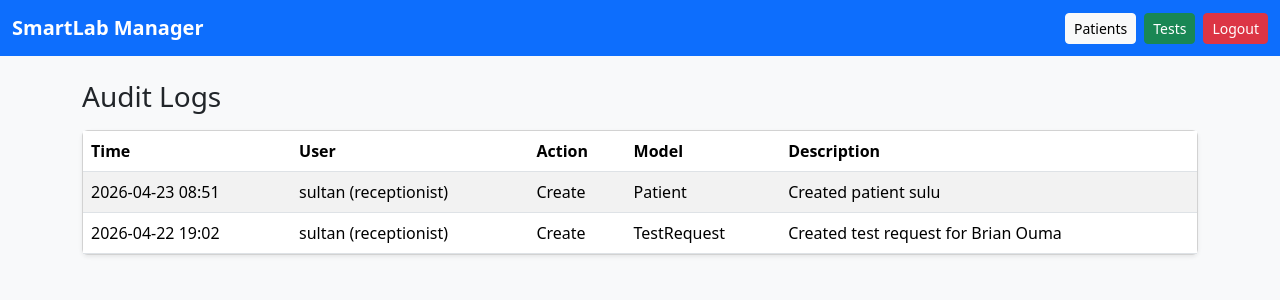
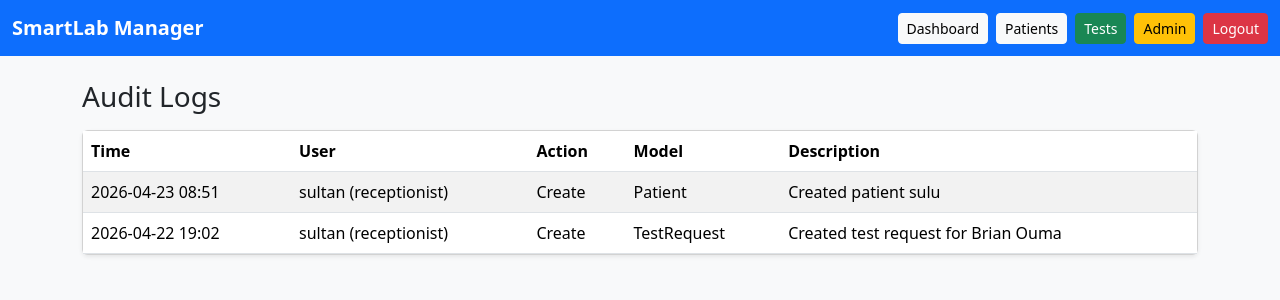
Before and after one commit to georgesultan931-bit/smartlab-manager, a Django app: page /auditlogs/ in a window 1280 px wide. Shown: the top 300 px of the page. Run offline with Django 5.2, Linux system fonts and the light colour scheme; a user stored in the database is signed in; data comes from the database, SQL or seed files in the repository.

Commit message:
Restrict patient edit and delete to admin

```diff
--- a/apps/patients/views.py
+++ b/apps/patients/views.py
@@ -43,6 +43,9 @@ def patient_detail(request, pk):
 
 
 def patient_update(request, pk):
+    if not request.user.is_superuser:
+        return HttpResponseForbidden("You are not allowed to edit patients.")
+
     patient = get_object_or_404(Patient, pk=pk)
 
     if request.method == 'POST':
--- a/templates/base.html
+++ b/templates/base.html
@@ -15,9 +15,19 @@
         <a class="navbar-brand fw-bold" href="/dashboard/">SmartLab Manager</a>
 
         <div class="d-flex gap-2">
+
+            <a href="/dashboard/" class="btn btn-light btn-sm">Dashboard</a>
+
             <a href="/patients/" class="btn btn-light btn-sm">Patients</a>
+
             <a href="/tests/" class="btn btn-success btn-sm">Tests</a>
+
+            {% if request.user.is_superuser %}
+            <a href="/admin/" class="btn btn-warning btn-sm">Admin</a>
+            {% endif %}
+
             <a href="/logout/" class="btn btn-danger btn-sm">Logout</a>
+
         </div>
     </div>
 </nav>
```
